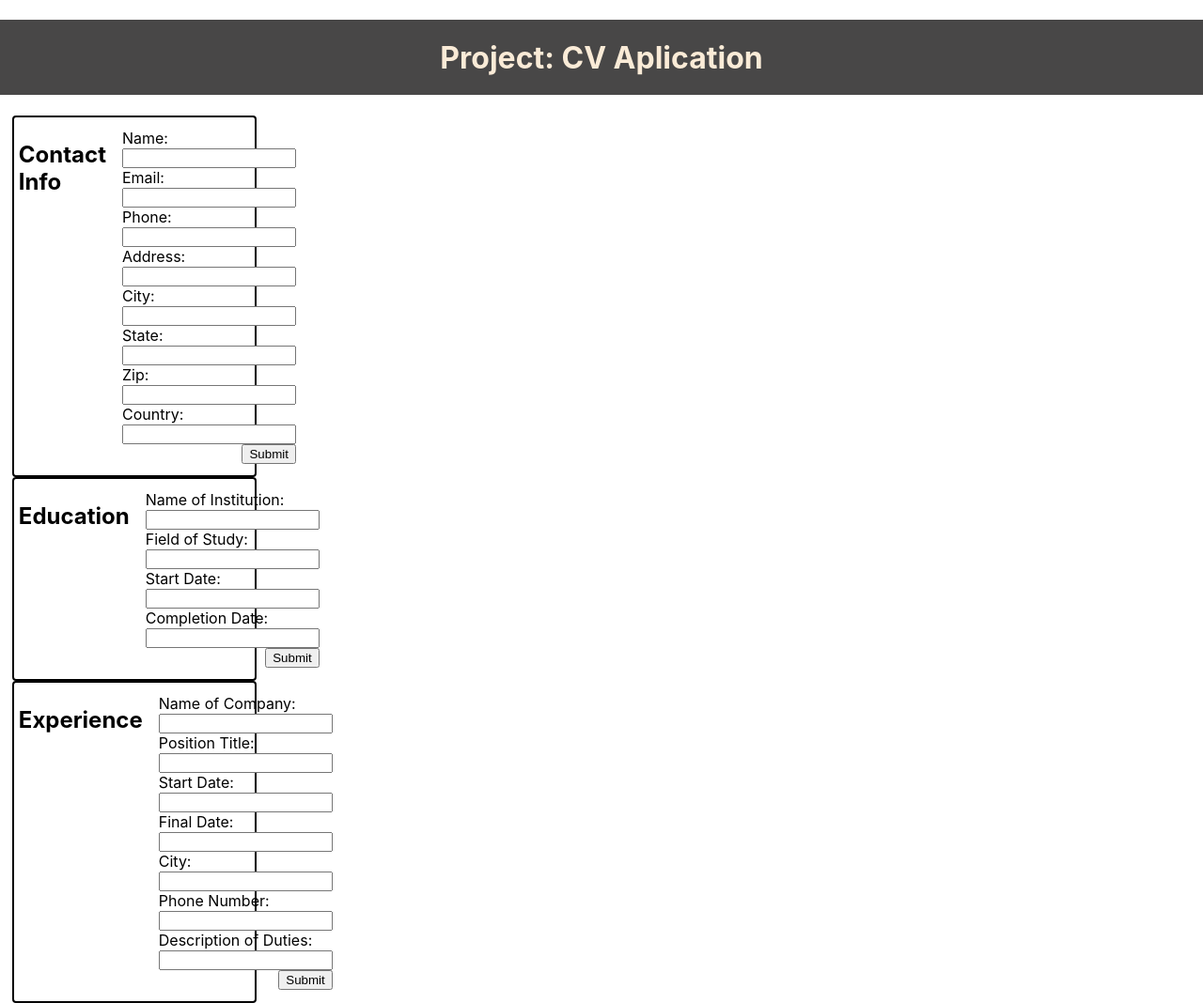
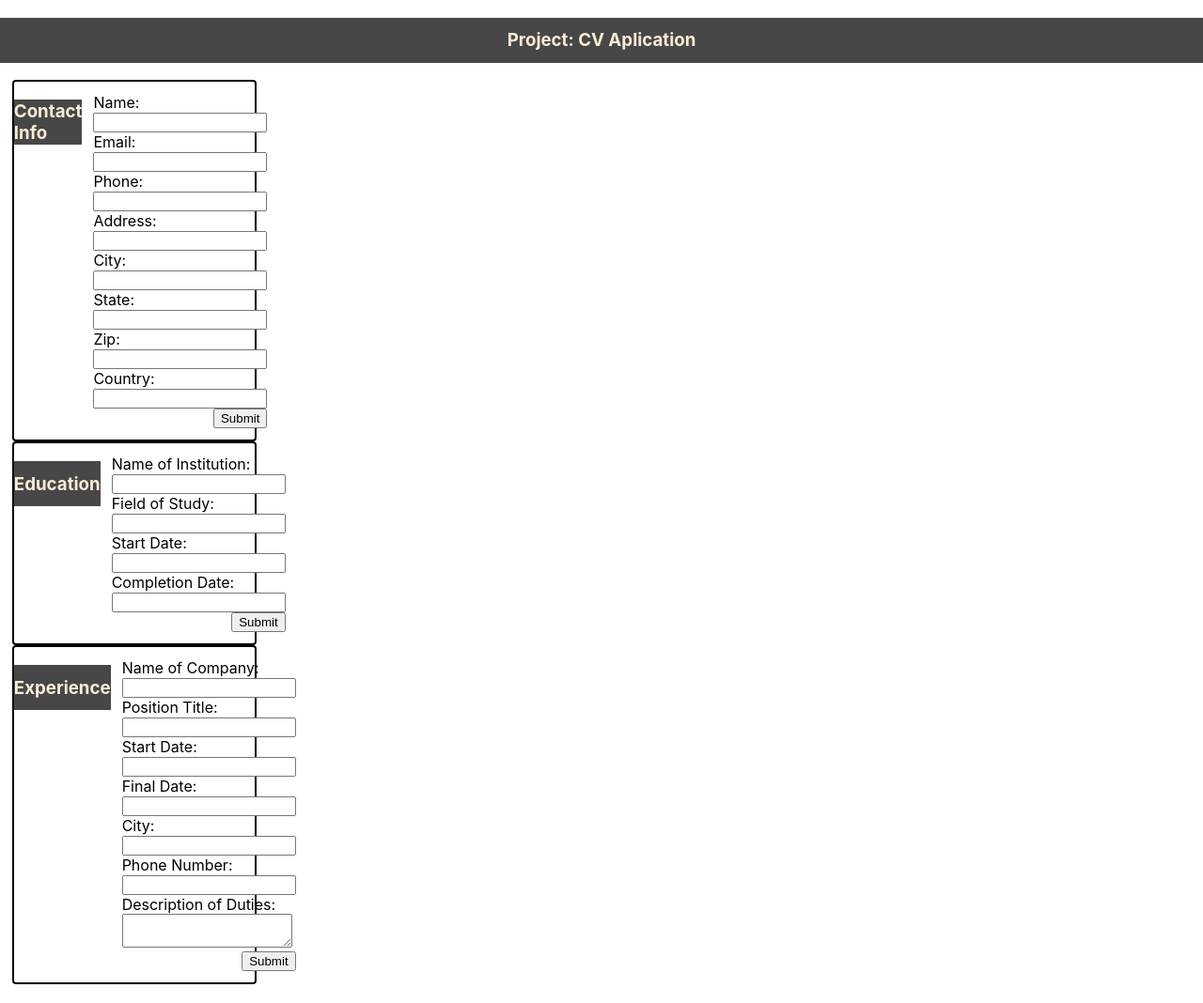
Before and after one commit to SalamanderCtesiphon/cv-project, a React (Create React App) app: page / in a window 1280 px wide. Shown: the whole page at 94% size. Built offline with nearby package versions, Linux system fonts and the light colour scheme.

Commit message:
tweeked the style

```diff
--- a/src/components/ContactInfo.js
+++ b/src/components/ContactInfo.js
@@ -20,7 +20,7 @@ class ContactInfo extends Component {
     render() {
         return (
             <div className="inputForm">
-                <h2>Contact Info</h2>
+                <h3>Contact Info</h3>
                 <form>
                     <label>
                         Name:
--- a/src/components/Education.js
+++ b/src/components/Education.js
@@ -17,7 +17,7 @@ class Education extends Component {
     render() {
         return (
             <div className="inputForm">
-                <h2>Education</h2>
+                <h3>Education</h3>
                 <form>
                     <label>
                         Name of Institution:
--- a/src/components/Header.js
+++ b/src/components/Header.js
@@ -5,7 +5,7 @@ import '../styles/Header.css';
 const Header = () => {
     return (
         <header>
-        <h1>Project: CV Aplication</h1>
+        <h3>Project: CV Aplication</h3>
         </header>
     );
     }
--- a/src/components/PracticalExperience.js
+++ b/src/components/PracticalExperience.js
@@ -19,7 +19,7 @@ class PracticalExperience extends Component {
     render() {
         return (
             <div className="inputForm">
-                <h2>Experience</h2>
+                <h3>Experience</h3>
                 <form>
                     <label>
                         Name of Company:
@@ -47,7 +47,7 @@ class PracticalExperience extends Component {
                     </label>
                     <label>
                         Description of Duties:
-                        <input type="text" name="description" />
+                        <textarea name="description"></textarea>
                     </label>
                     <button type="submit">Submit</button>
                 </form>
--- a/src/styles/Header.css
+++ b/src/styles/Header.css
@@ -1,8 +1,8 @@
-h1 {
+h3 {
     display: flex;
     justify-content: center;
     align-items: center;
     background-color: rgb(72, 71, 71);
     color: antiquewhite;
-    height: 10vh;
+    height: 6vh;
 }
```
